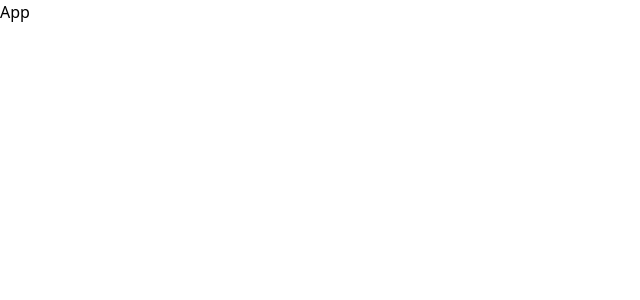
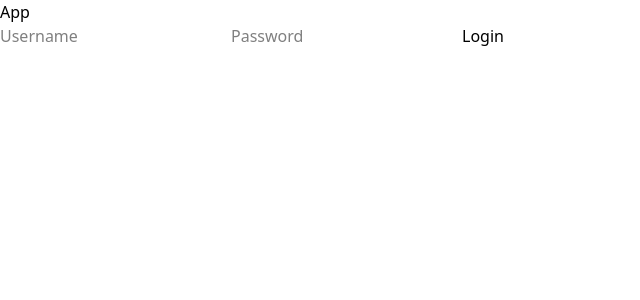
Before and after one commit to GURESPEX/ttss-todo-list-app, a React (Vite) app in the folder frontend/: page / in a window 1280 px wide. Shown: the top 300 px of the page, without its empty margins (0-640 px from the left). Built offline with nearby package versions, Linux system fonts and the light colour scheme.

Commit message:
[Update]: Change types of  UI components

```diff
--- a/frontend/src/app/index.tsx
+++ b/frontend/src/app/index.tsx
@@ -1,5 +1,36 @@
+import { useCallback, useState } from "react";
+import { authApi } from "../api/auth";
+import Input from "../components/ui/Input";
+import Button from "../components/ui/Button";
+import type { InputProps } from "../components/ui/Input/type";
+
 const App = () => {
-  return <>App</>;
+  const [register, { data: registerData }] = authApi.useRegisterMutation();
+  const [login, { data: loginData }] = authApi.useLoginMutation();
+  const [logout, { data: logoutData }] = authApi.useLogoutMutation();
+
+  const [user, setUser] = useState(undefined);
+
+  const [loginFormState, setLoginFormState] = useState<{ username: string; password: string }>({ username: "", password: "" });
+
+  const handleChangeUsername = useCallback<Exclude<InputProps["onChange"], undefined>>((event) => {
+    setLoginFormState((prev) => ({ ...prev, username: event.target.value }));
+  }, []);
+
+  const handleChangePassword = useCallback<Exclude<InputProps["onChange"], undefined>>((event) => {
+    setLoginFormState((prev) => ({ ...prev, password: event.target.value }));
+  }, []);
+
+  return (
+    <div>
+      <div>App</div>
+      <div>
+        <Input type="text" onChange={handleChangeUsername} placeholder="Username" />
+        <Input type="password" onChange={handleChangePassword} placeholder="Password" />
+        <Button>Login</Button>
+      </div>
+    </div>
+  );
 };
 
 export default App;
--- a/frontend/src/components/ui/Button/index.tsx
+++ b/frontend/src/components/ui/Button/index.tsx
@@ -1,7 +1,7 @@
 import type { ButtonProps } from "./type";
 
 const Button = (props: ButtonProps) => {
-  return <>Button</>;
+  return <button {...props}>{props.children}</button>;
 };
 
 export default Button;
--- a/frontend/src/components/ui/Button/type.ts
+++ b/frontend/src/components/ui/Button/type.ts
@@ -1,3 +1,3 @@
-import type { PropsWithChildren } from "react";
+import type { ComponentProps } from "react";
 
-export type ButtonProps = {} & PropsWithChildren;
+export type ButtonProps = ComponentProps<"button">;
--- a/frontend/src/components/ui/Checkbox/index.tsx
+++ /dev/null
@@ -1,7 +0,0 @@
-import type { CheckboxProps } from "./type";
-
-const Checkbox = (props: CheckboxProps) => {
-  return <>Checkbox{props.children}</>;
-};
-
-export default Checkbox;
--- a/frontend/src/components/ui/Checkbox/type.ts
+++ /dev/null
@@ -1,3 +0,0 @@
-import type { PropsWithChildren } from "react";
-
-export type CheckboxProps = {} & PropsWithChildren;
--- a/frontend/src/components/ui/Input/index.tsx
+++ b/frontend/src/components/ui/Input/index.tsx
@@ -1,7 +1,7 @@
 import type { InputProps } from "./type";
 
 const Input = (props: InputProps) => {
-  return <>Input</>;
+  return <input {...props} />;
 };
 
 export default Input;
--- a/frontend/src/components/ui/Input/type.ts
+++ b/frontend/src/components/ui/Input/type.ts
@@ -1 +1,3 @@
-export type InputProps = {};
+import type { ComponentProps } from "react";
+
+export type InputProps = ComponentProps<"input">;
--- a/frontend/src/index.tsx
+++ b/frontend/src/index.tsx
@@ -10,5 +10,5 @@ createRoot(document.getElementById("root")!).render(
     <ApiProvider api={api}>
       <App />
     </ApiProvider>
-  </StrictMode>
+  </StrictMode>,
 );
```
